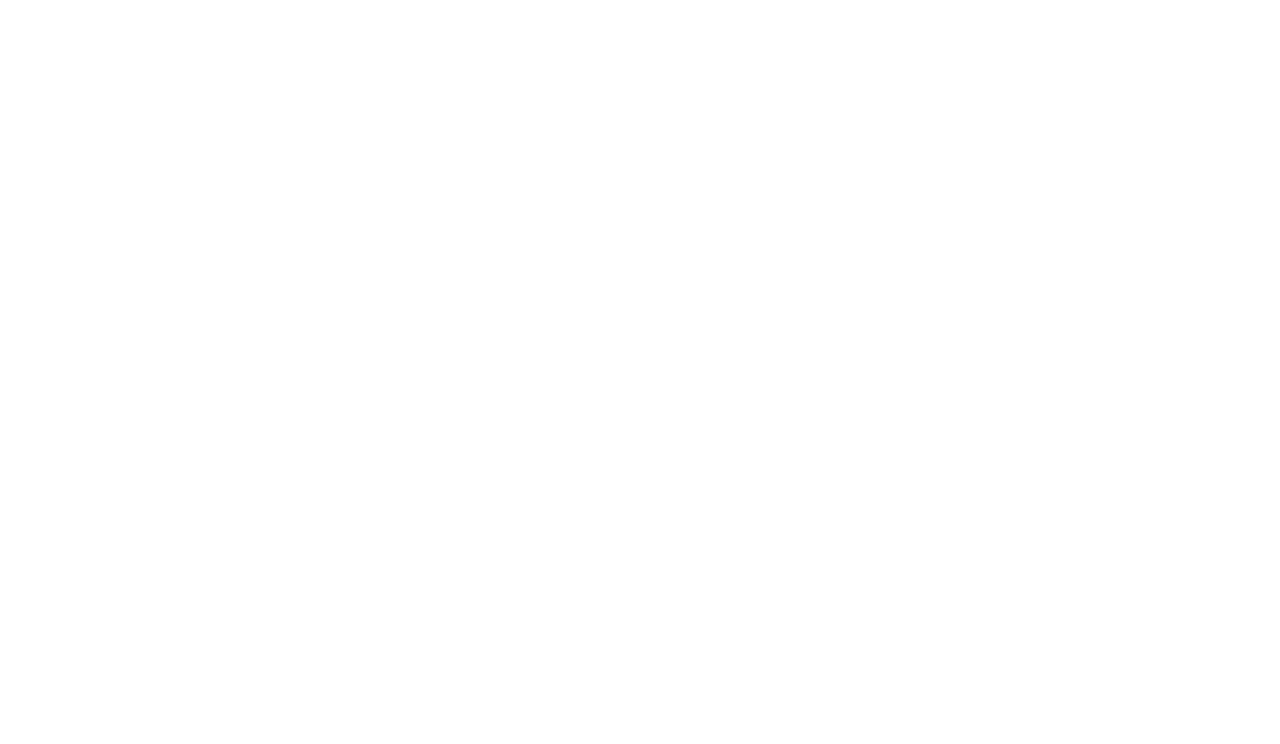
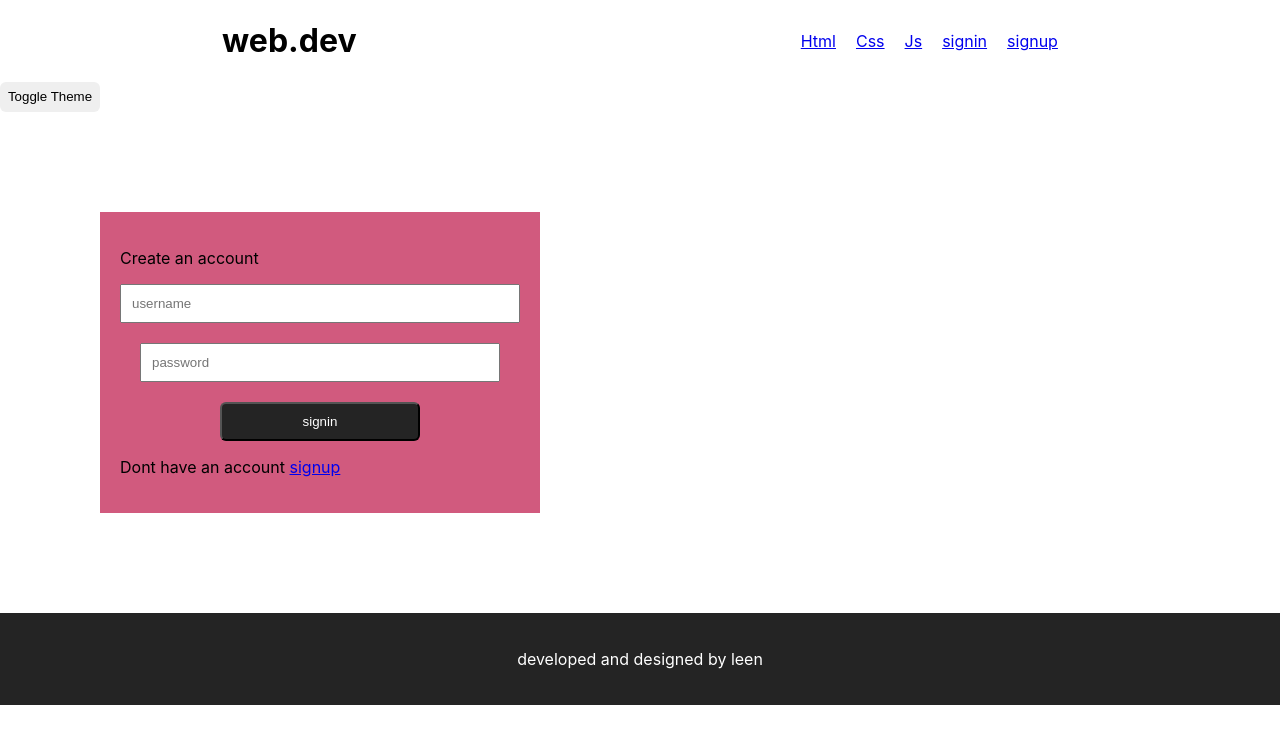
Before and after one commit to Leen-odeh12/react-tasks-level-2, a React (Create React App) app: page /signup in a window 1280 px wide. Before the commit this address had no page. Shown: the top 744 px of the page. Built offline with nearby package versions, Linux system fonts and the light colour scheme.

Commit message:
add pages signin and signup

```diff
--- a/src/Component/Header.jsx
+++ b/src/Component/Header.jsx
@@ -17,7 +17,9 @@ const Header = () => {
         >
           Css
         </NavLink>
-        <NavLink to="/js">Js</NavLink>
+        <NavLink to="/js" >Js</NavLink>
+        <NavLink to="/signin" style={{paddingLeft: "20px", paddingRight: "20px"}}>signin</NavLink>
+        <NavLink to="/signup">signup</NavLink>
       </nav>
     </div>
   );
--- /dev/null
+++ b/src/Pages/Signin.jsx
@@ -0,0 +1,43 @@
+import React from "react";
+import { Link } from "react-router-dom";
+
+const Signin = () => {
+  return (
+    <div>
+      <form
+        style={{
+          display: "flex",
+          flexDirection: "column",
+          width: "400px",
+          padding: "20px",
+          backgroundColor: "pink",
+          margin: "100px",
+        }}
+      >
+        <input type="text" style={{ padding: "10px" }} placeholder="username" />
+        <input
+          type="password"
+          style={{ padding: "10px", margin: "20px" }}
+          placeholder="password"
+        />
+        <button
+          style={{
+            padding: "10px",
+            backgroundColor: "#242424",
+            color: "white",
+            borderRadius: "6px",
+            width: "200px",
+            margin: "auto",
+          }}
+        >
+          Login
+        </button>
+        <p>
+          Dont have an account <Link to="/signup">signup</Link>
+        </p>
+      </form>
+    </div>
+  );
+};
+
+export default Signin;
--- /dev/null
+++ b/src/Pages/Signup.jsx
@@ -0,0 +1,45 @@
+import React from 'react'
+import { Link } from "react-router-dom";
+
+
+const Signup = () => {
+  return (
+    <div>
+       <form
+        style={{
+          display: "flex",
+          flexDirection: "column",
+          width: "400px",
+          padding: "20px",
+          backgroundColor: "#d15a7e",
+          margin: "100px",
+        }}
+      >
+        <p>Create an account </p>
+        <input type="text" style={{ padding: "10px" }} placeholder="username" />
+        <input
+          type="password"
+          style={{ padding: "10px", margin: "20px" }}
+          placeholder="password"
+        />
+        <button
+          style={{
+            padding: "10px",
+            backgroundColor: "#242424",
+            color: "white",
+            borderRadius: "6px",
+            width: "200px",
+            margin: "auto",
+          }}
+        >
+          signin
+        </button>
+        <p>
+          Dont have an account <Link to="/signup">signup</Link>
+        </p>
+      </form>
+    </div>
+  )
+}
+
+export default Signup
--- a/src/Routing/index.jsx
+++ b/src/Routing/index.jsx
@@ -5,6 +5,8 @@ import Home from '../Pages/Home'
 import Html from '../Pages/Html'
 import Css from '../Pages/Css'
 import Js from '../Pages/Js'
+import Signin from '../Pages/Signin'
+import Signup from '../Pages/Signup'
 
 
 const Routing= () => {
@@ -16,6 +18,8 @@ const Routing= () => {
               <Route path="/html" element={<Html/>}/>
               <Route path="/css" element={<Css/>}/>
               <Route path="/js" element={<Js/>}/>
+              <Route path="/signin" element={<Signin/>}/>
+              <Route path="/signup" element={<Signup/>}/>
             </Route>
 
         </Routes>
```
